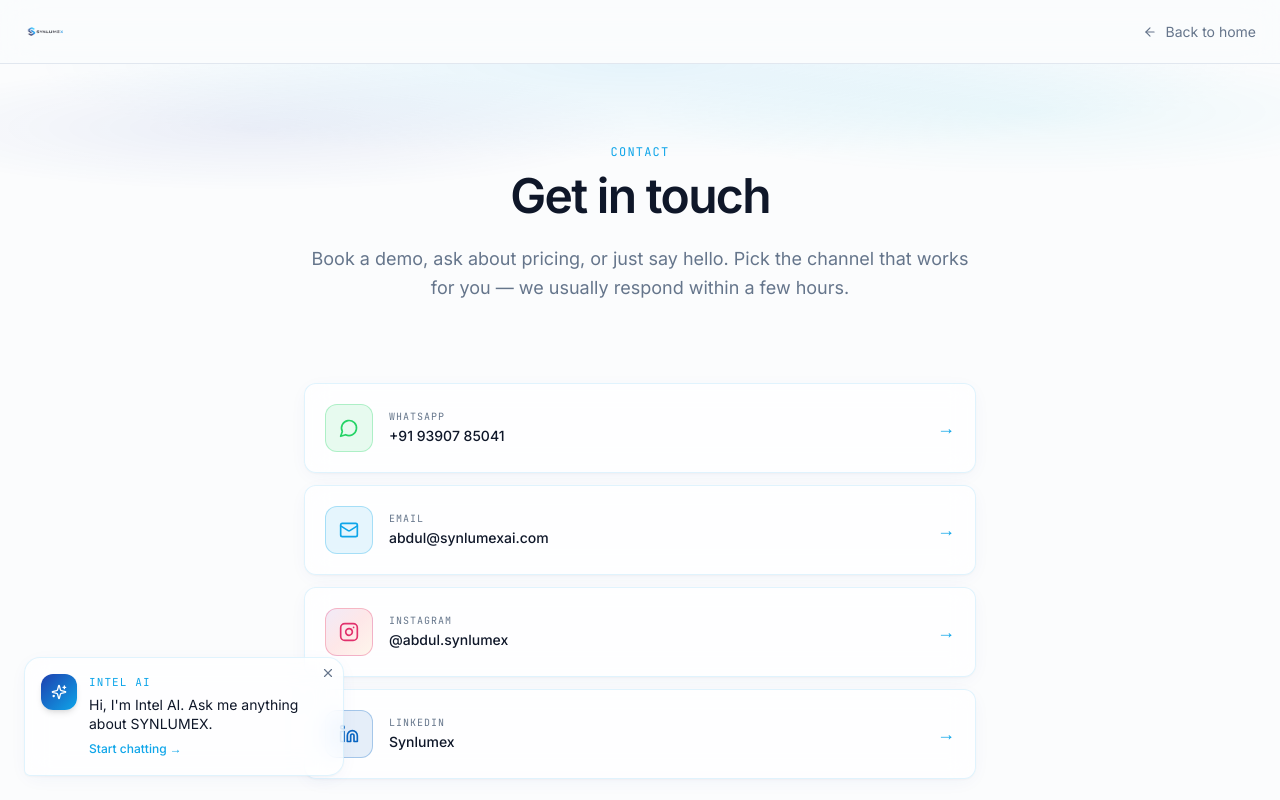
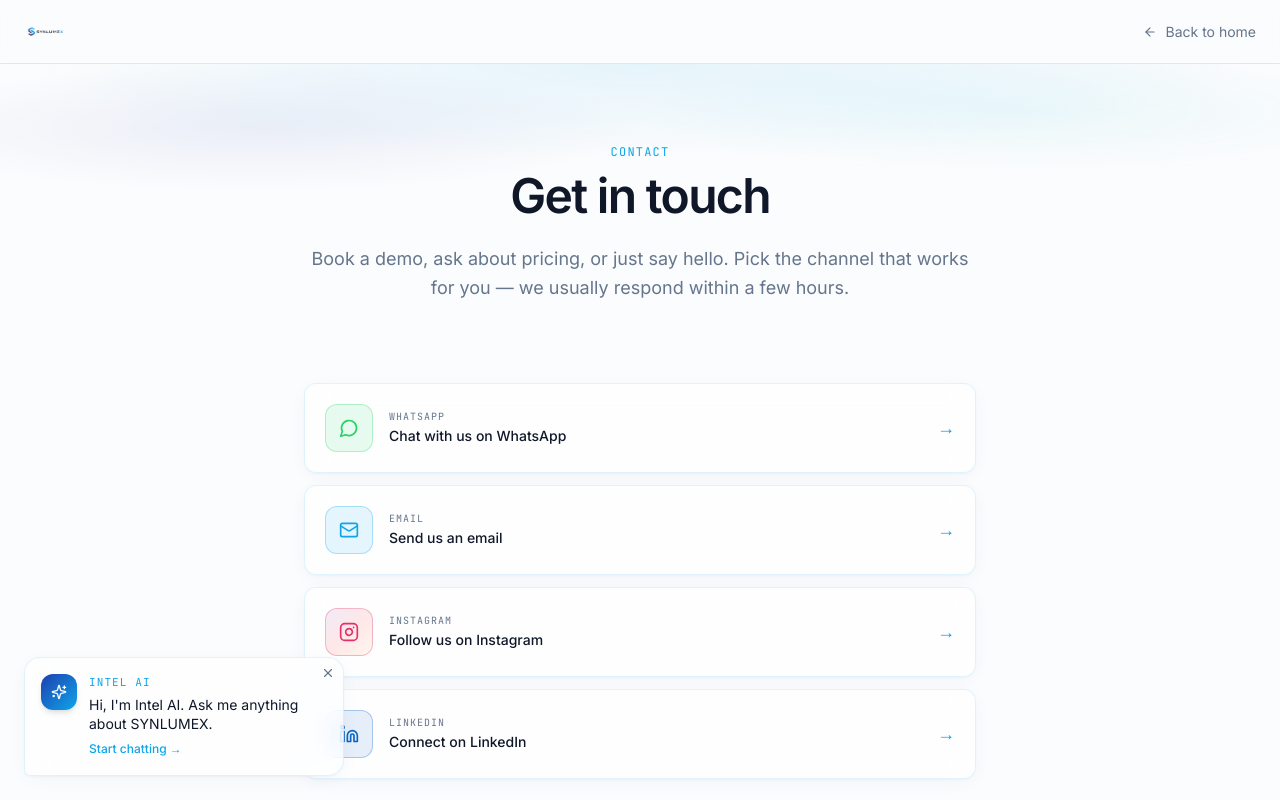
Before and after one commit to Collabify-org/synlumex-intel, a Next.js app: page /contact in a window 1280 px wide. Shown: the top 800 px of the page. Built offline with nearby package versions, Linux system fonts and the light colour scheme.

Commit message:
Update page.tsx

```diff
--- a/app/contact/page.tsx
+++ b/app/contact/page.tsx
@@ -18,7 +18,7 @@ export default function ContactPage() {
     {
       icon: MessageCircle,
       label: 'WhatsApp',
-      value: '+91 93907 85041',
+      value: 'Chat with us on WhatsApp',
       href: WHATSAPP_URL,
       brandBg: 'bg-[#25D366]/10',
       brandBorder: 'border-[#25D366]/30',
@@ -27,7 +27,7 @@ export default function ContactPage() {
     {
       icon: Mail,
       label: 'Email',
-      value: 'abdul@synlumexai.com',
+      value: 'Send us an email',
       href: `mailto:${EMAIL}?subject=SYNLUMEX%20Inquiry`,
       brandBg: 'bg-[#0ea5e9]/10',
       brandBorder: 'border-[#0ea5e9]/30',
@@ -36,7 +36,7 @@ export default function ContactPage() {
     {
       icon: Instagram,
       label: 'Instagram',
-      value: '@abdul.synlumex',
+      value: 'Follow us on Instagram',
       href: INSTAGRAM_URL,
       brandBg: 'bg-gradient-to-br from-[#833AB4]/10 via-[#FD1D1D]/10 to-[#FCAF45]/10',
       brandBorder: 'border-[#E1306C]/30',
@@ -45,7 +45,7 @@ export default function ContactPage() {
     {
       icon: Linkedin,
       label: 'LinkedIn',
-      value: 'Synlumex',
+      value: 'Connect on LinkedIn',
       href: LINKEDIN_URL,
       brandBg: 'bg-[#0A66C2]/10',
       brandBorder: 'border-[#0A66C2]/30',
```
